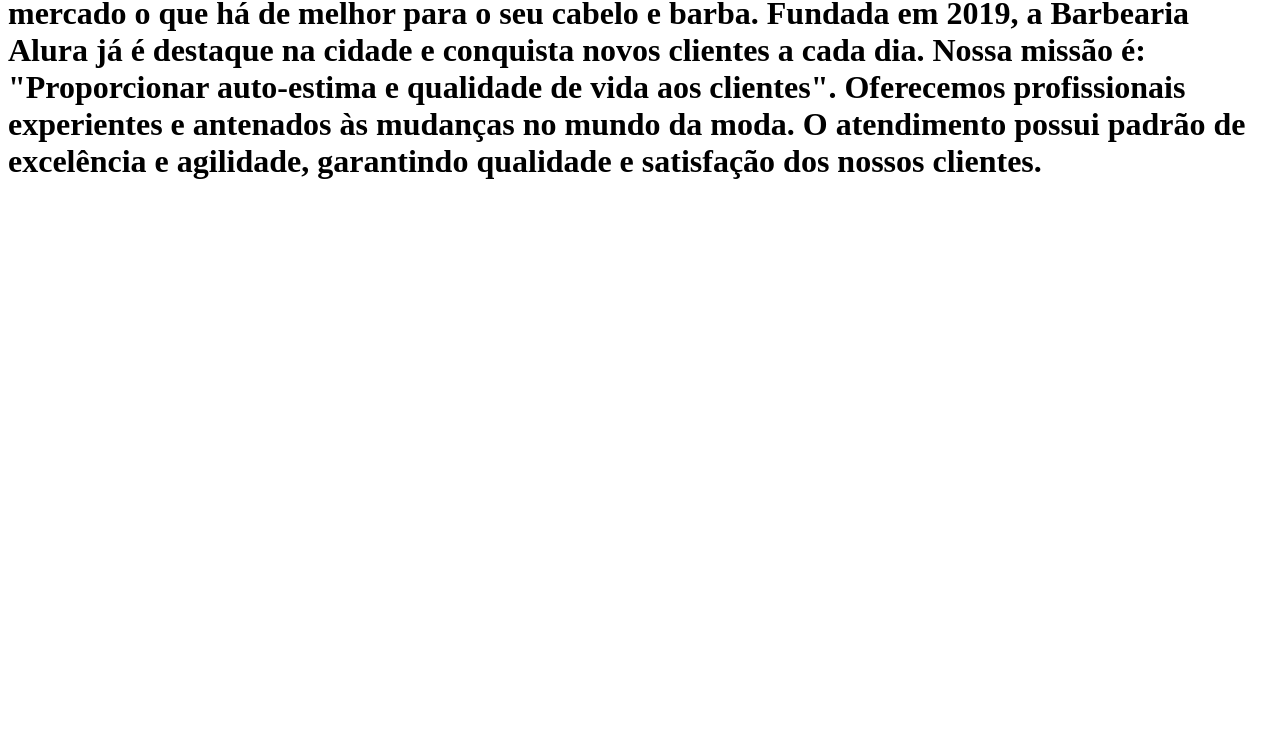
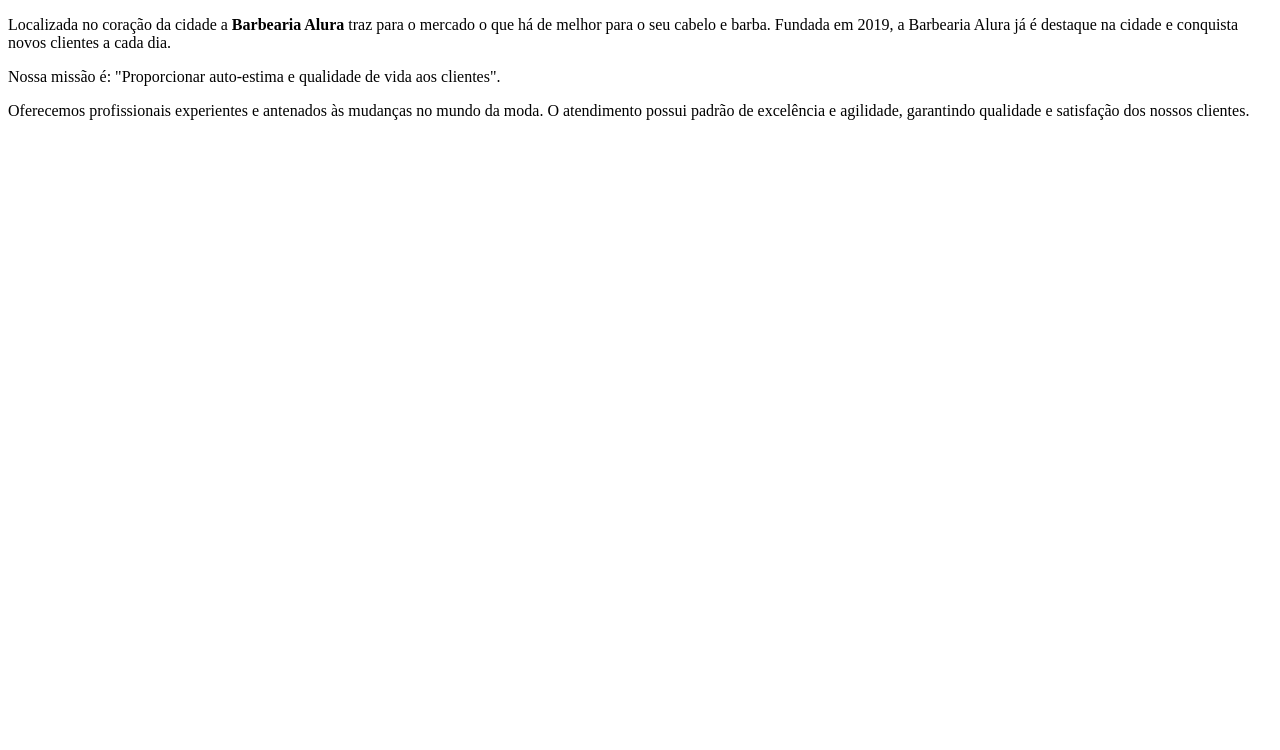
Before and after one commit to gabrielvareschi/projeto-barbearia, a plain HTML site: page index.html in a window 1280 px wide. Shown: the part 50-800 px from the top of the page. Drawn offline with Linux system fonts and the light colour scheme.

Commit message:
Add files via upload

```diff
--- a/index.html
+++ b/index.html
@@ -1,8 +1,7 @@
-<h1>Sobre a Barbearia Alura
-Localizada no coração da cidade a Barbearia Alura traz para o mercado o que há de melhor para o seu cabelo e barba. Fundada em 2019, a Barbearia Alura já é destaque na cidade e conquista novos clientes a cada dia.
-Nossa missão é: "Proporcionar auto-estima e qualidade de vida aos clientes".
-Oferecemos profissionais experientes e antenados às mudanças no mundo da moda. O atendimento possui padrão de excelência e agilidade, garantindo qualidade e satisfação dos nossos clientes.
+<h1>Sobre a Barbearia Alura</h1>
 
+<p>Localizada no coração da cidade a <strong>Barbearia Alura</strong> traz para o mercado o que há de melhor para o seu cabelo e barba.                  Fundada em 2019, a Barbearia Alura já é destaque na cidade e conquista novos clientes a cada dia.</p>
 
+<p>Nossa missão é: "Proporcionar auto-estima e qualidade de vida aos clientes".</p>
 
-<tag>
+<p>Oferecemos profissionais experientes e antenados às mudanças no mundo da moda. O atendimento possui padrão de excelência e agilidade, garantindo qualidade e satisfação dos nossos clientes.</p>
```
